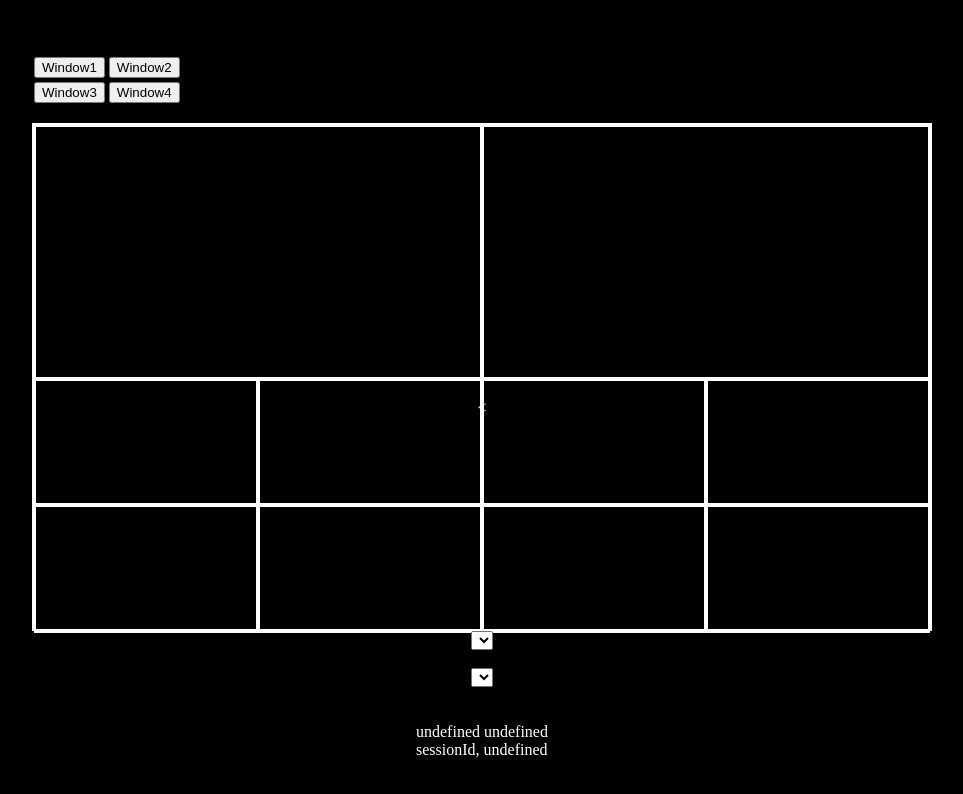
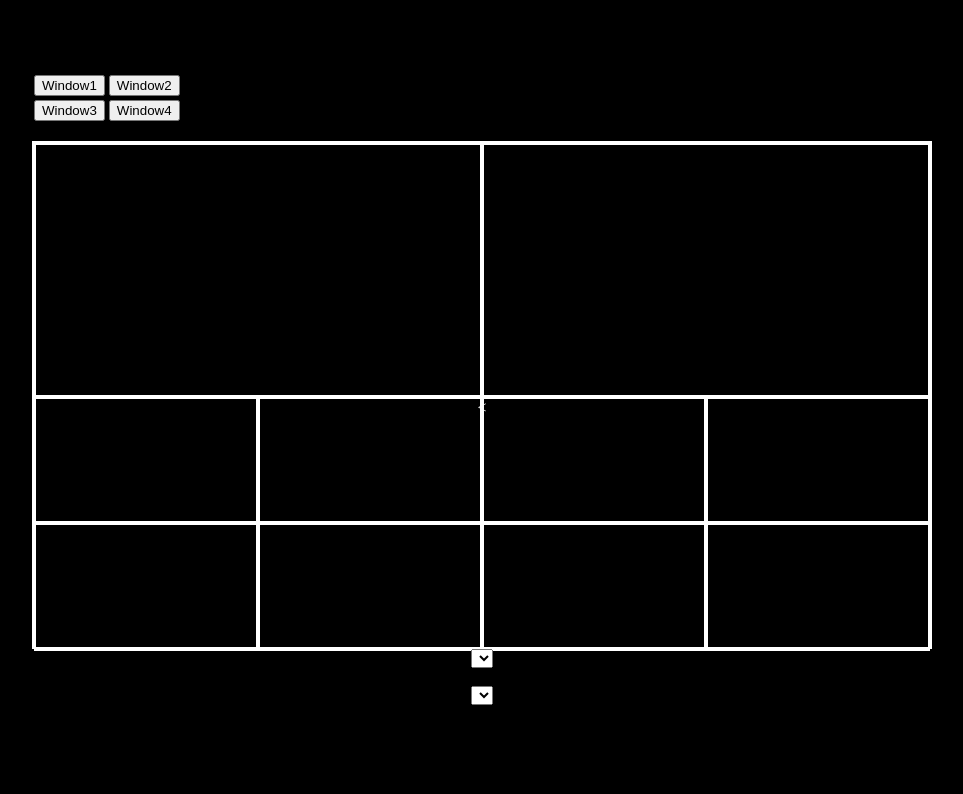
Before and after one commit to ramiv212/remoteatem, a website: page remote/views/session.html in a window 1280 px wide. Shown: the whole page, without its empty margins (158-1121 px from the left). Drawn offline with nearby package versions, Linux system fonts and the light colour scheme; files that its build step writes are made by us from their sources.

Commit message:
that was terrible

```diff
--- a/remote/views/session.html
+++ b/remote/views/session.html
@@ -7,49 +7,6 @@
     <link rel="stylesheet" href="styles.css">
     <link rel="stylesheet" href="multiview.css">
     <title>Document</title>
-
-    <script>
-        if (console.everything === undefined)
-{
-    console.everything = [];
-
-    console.defaultLog = console.log.bind(console);
-    console.log = function(){
-        console.everything.push({"type":"log", "datetime":Date().toLocaleString(), "value":Array.from(arguments)});
-        console.defaultLog.apply(console, arguments);
-
-        mylog.innerHTML = "";
-
-        for (let i = 1; i < console.everything.length; i++) {
-            let log = console.everything[i].value[0]
-            if (typeof log == "string" || typeof log == "number") {
-                mylog.innerHTML += log + '<br>';
-            } else {
-                let objectLog = Object.entries(log);
-                mylog.innerHTML += objectLog[0] + " " + objectLog[1] +  '<br>';
-            }
-
-        };
-
-    }
-    console.defaultError = console.error.bind(console);
-    console.error = function(){
-        console.everything.push({"type":"error", "datetime":Date().toLocaleString(), "value":Array.from(arguments)});
-        console.defaultError.apply(console, arguments);
-    }
-    console.defaultWarn = console.warn.bind(console);
-    console.warn = function(){
-        console.everything.push({"type":"warn", "datetime":Date().toLocaleString(), "value":Array.from(arguments)});
-        console.defaultWarn.apply(console, arguments);
-    }
-    console.defaultDebug = console.debug.bind(console);
-    console.debug = function(){
-        console.everything.push({"type":"debug", "datetime":Date().toLocaleString(), "value":Array.from(arguments)});
-        console.defaultDebug.apply(console, arguments);
-    }
-}
-    </script>
-
 </head>
 <body>
 
@@ -130,7 +87,6 @@
         <select id="audio-select"></select>
         <br><br>
 
-        <div id="mylog"></div>
     </div>
 
     <script>console.log(console.everything)</script>
```
